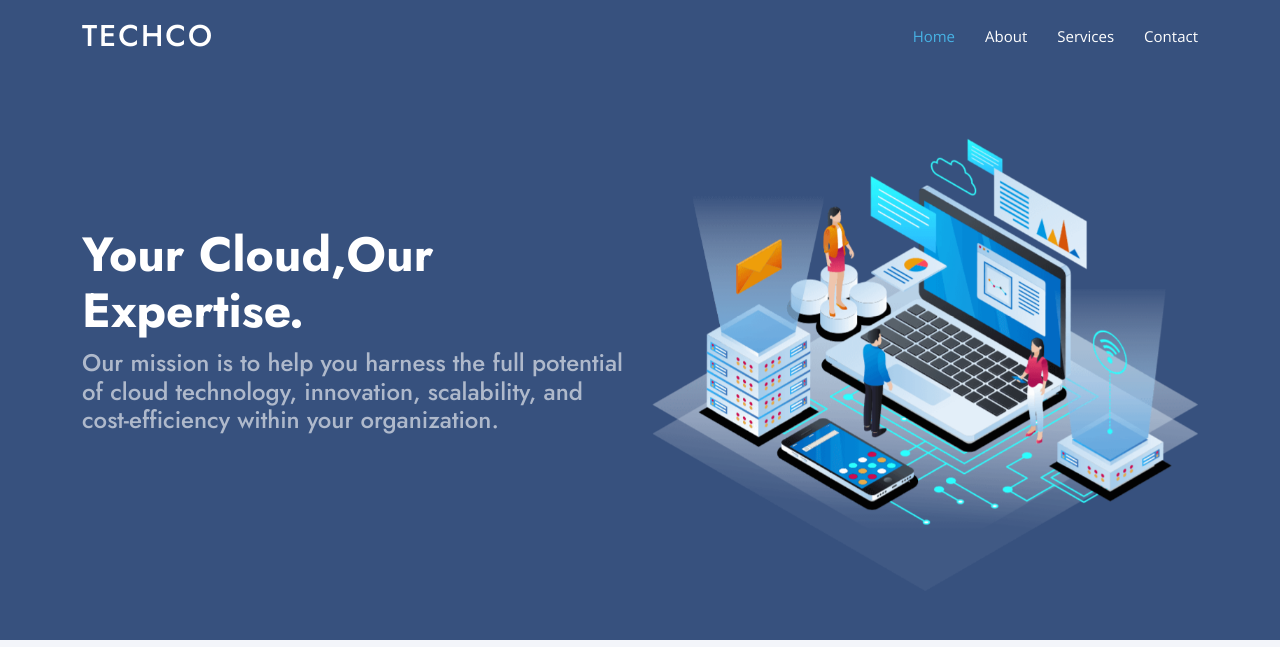
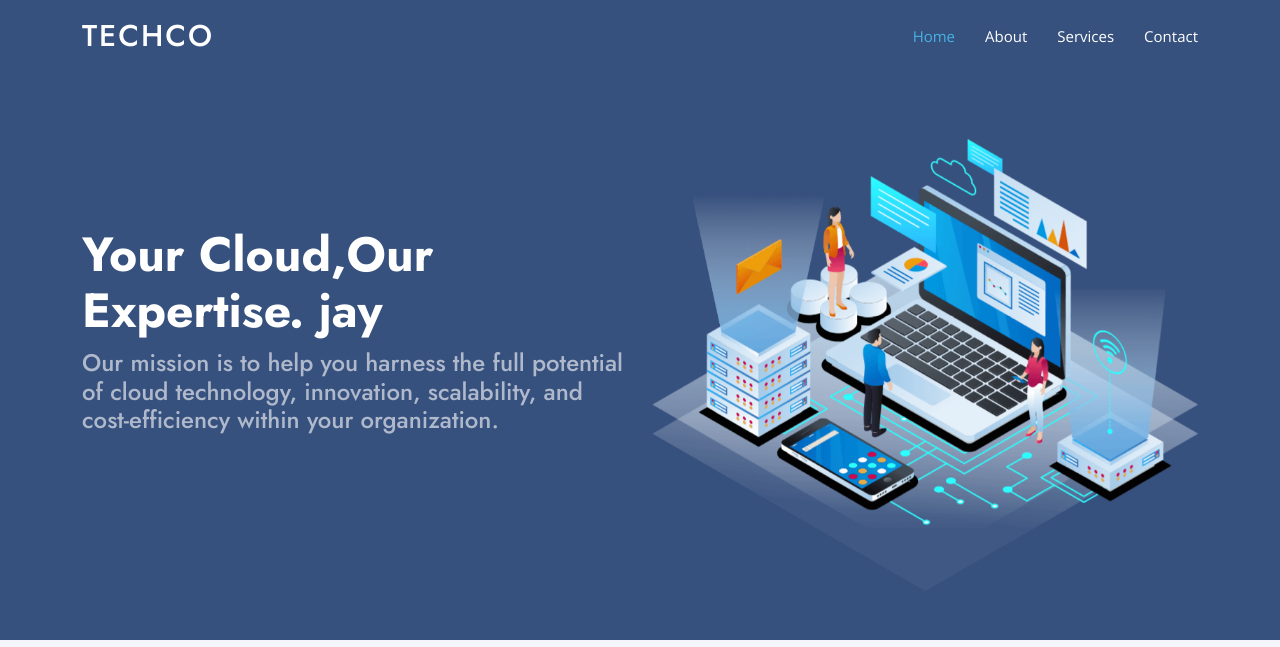
Before and after one commit to jaymybvc/3504Project, a plain HTML site: page index.html in a window 1280 px wide. Shown: the top 647 px of the page. Drawn offline with nearby package versions, Linux system fonts and the light colour scheme.

Commit message:
Update index.html

```diff
--- a/index.html
+++ b/index.html
@@ -61,7 +61,7 @@
     <div class="container">
       <div class="row">
         <div class="col-lg-6 d-flex flex-column justify-content-center pt-4 pt-lg-0 order-2 order-lg-1" data-aos="fade-up" data-aos-delay="200">
-          <h1>Your Cloud,Our Expertise.</h1>
+          <h1>Your Cloud,Our Expertise. jay</h1>
           <h2>Our mission is to help you harness the full potential of cloud technology, innovation, scalability, and cost-efficiency within your organization.</h2>
 
           <div class="d-flex justify-content-center justify-content-lg-start">
```
